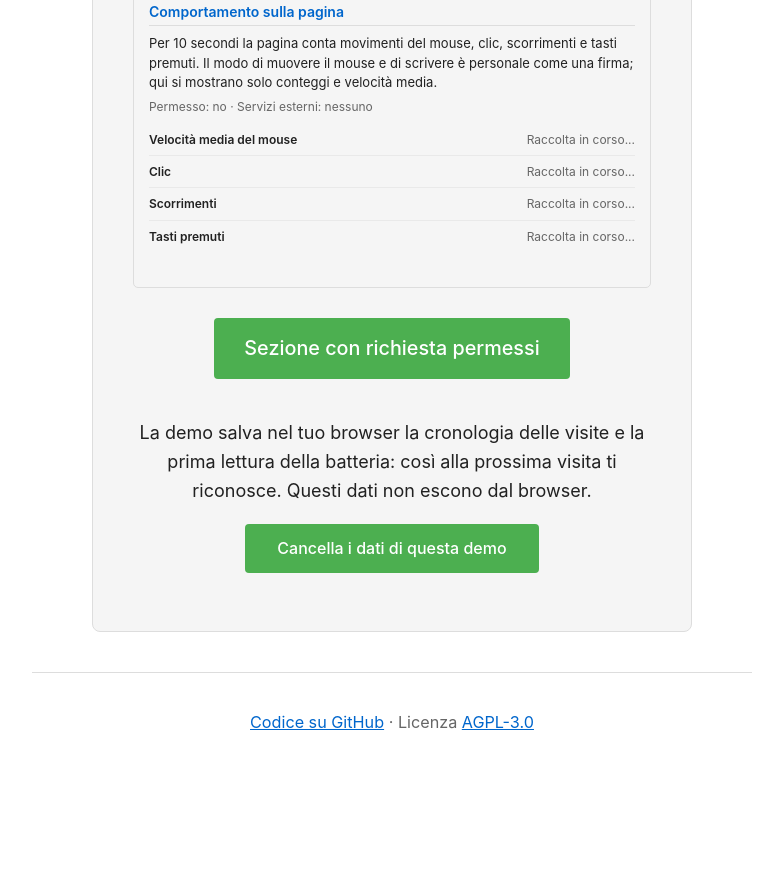
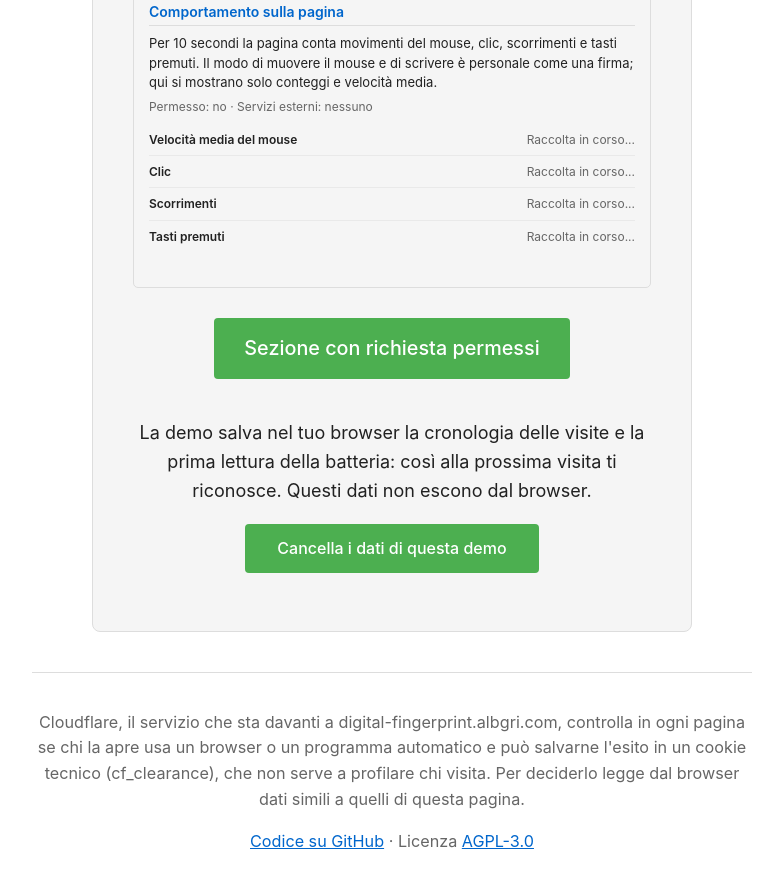
Before and after one commit to AlbGri/digital-fingerprint, a plain HTML site: page index.html in a window 1280 px wide. Shown: the part 9256-10143 px from the top of the page, without its empty margins (248-1031 px from the left). Before the commit the page ends 10041 px from the top, so only its background shows below. Drawn offline with Linux system fonts and the light colour scheme; no server answers.

Commit message:
docs: dichiarato il cookie di Cloudflare
Co-Authored-By: Claude Opus 5.5 <noreply@anthropic.com>

```diff
--- a/i18n/en.json
+++ b/i18n/en.json
@@ -7,6 +7,7 @@
   "errore.raccolta": "Error while collecting the data. Try reloading the page.",
   "footer.codice": "Source code on GitHub",
   "footer.licenza": "License",
+  "footer.cloudflare": "Cloudflare, the service in front of digital-fingerprint.albgri.com, checks on every page whether it is opened by a browser or by an automated program and may save the result in a technical cookie (cf_clearance), which is not used to profile visitors. To decide, it reads browser data similar to what this page shows.",
 
   "avviso.titolo": "What this page sees",
   "avviso.testo": "Everything below was read as soon as you opened the page, without asking you anything and without cookies. Put together, these data form a fingerprint that can recognize you from one visit to the next. The values marked with (*) make up your ID.",
--- a/i18n/it.json
+++ b/i18n/it.json
@@ -7,6 +7,7 @@
   "errore.raccolta": "Errore durante la raccolta dei dati. Riprova ricaricando la pagina.",
   "footer.codice": "Codice su GitHub",
   "footer.licenza": "Licenza",
+  "footer.cloudflare": "Cloudflare, il servizio che sta davanti a digital-fingerprint.albgri.com, controlla in ogni pagina se chi la apre usa un browser o un programma automatico e può salvarne l'esito in un cookie tecnico (cf_clearance), che non serve a profilare chi visita. Per deciderlo legge dal browser dati simili a quelli di questa pagina.",
 
   "avviso.titolo": "Cosa vede questa pagina",
   "avviso.testo": "Tutto quello che segue è stato letto appena hai aperto la pagina, senza chiederti niente e senza cookie. Messi insieme, questi dati formano un'impronta che può riconoscerti da una visita all'altra. I valori segnati con (*) formano il tuo ID.",
--- a/index.html
+++ b/index.html
@@ -226,6 +226,7 @@
     </main>
 
     <footer role="contentinfo">
+        <p data-i18n="footer.cloudflare"></p>
         <p>
             <a href="https://github.com/AlbGri/digital-fingerprint" data-i18n="footer.codice"></a>
             &middot; <span data-i18n="footer.licenza"></span> <a href="https://www.gnu.org/licenses/agpl-3.0.html">AGPL-3.0</a>
```
Also changed, not shown: 1 other file.
